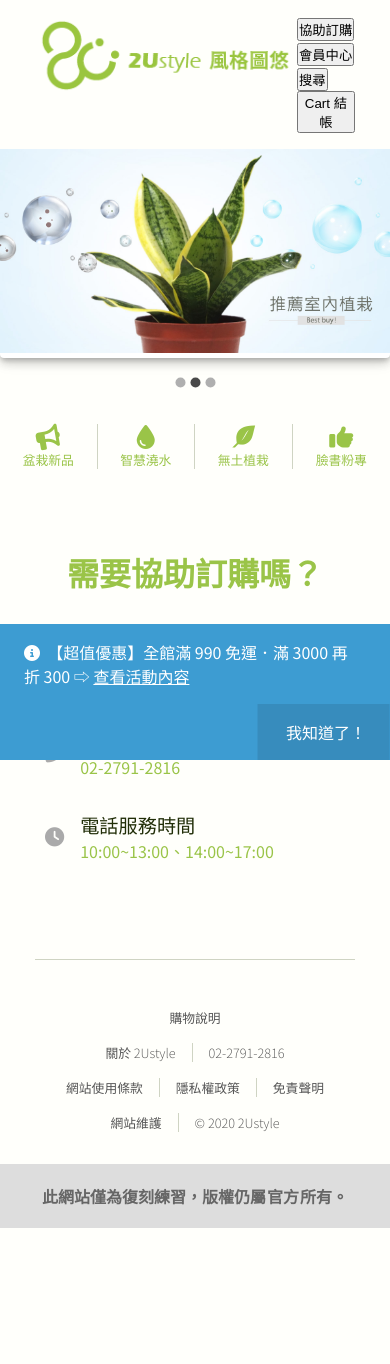
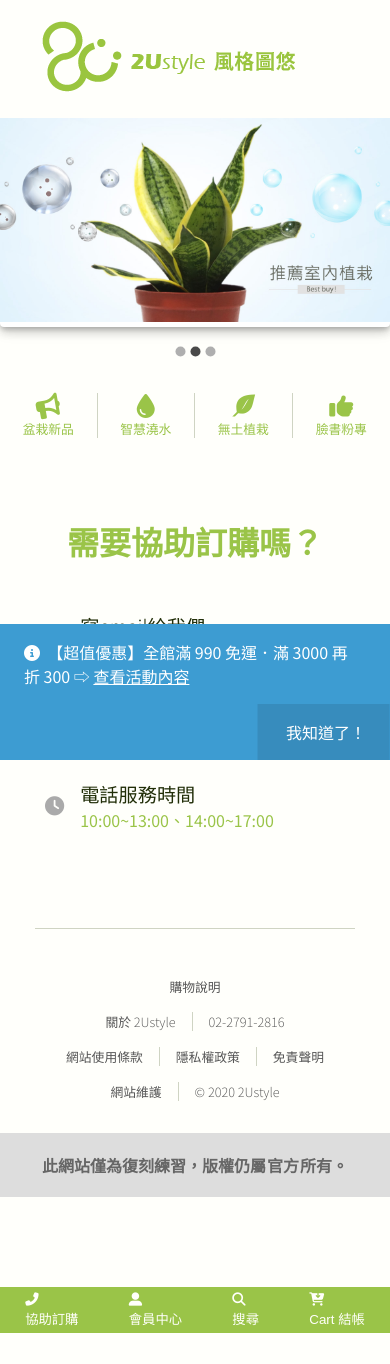
Before and after one commit to RediChen/web_remake_2Ustyle, a React (Create React App) app: page / in a window 390 px wide. After the commit the page ends 1333 px from the top, so only its background shows below. Built offline with nearby package versions, Linux system fonts and the light colour scheme.

Commit message:
累積進度

```diff
--- a/src/style/style.css
+++ b/src/style/style.css
@@ -57,6 +57,93 @@ img {
 
 ul {
   list-style: none;
+}
+
+button {
+  border: none;
+}
+
+.contact-box {
+  margin: 5rem 0;
+}
+
+.contact-box h1 {
+  margin-bottom: 2rem;
+  text-align: center;
+  color: #9ac448;
+  font-size: 2rem;
+  font-weight: 700;
+}
+
+.contact-box > div {
+  display: -webkit-box;
+  display: -ms-flexbox;
+  display: flex;
+  margin: 0 auto;
+  -webkit-box-pack: justify;
+      -ms-flex-pack: justify;
+          justify-content: space-between;
+}
+
+@media screen and (min-width: 992px) {
+  .contact-box > div {
+    -webkit-box-orient: horizontal;
+    -webkit-box-direction: normal;
+        -ms-flex-direction: row;
+            flex-direction: row;
+  }
+}
+
+@media screen and (max-width: 1279.98px) {
+  .contact-box > div {
+    -webkit-box-orient: vertical;
+    -webkit-box-direction: normal;
+        -ms-flex-direction: column;
+            flex-direction: column;
+    width: 300px;
+  }
+}
+
+.contact-box > div h2 {
+  font-size: 1.2rem;
+  font-weight: 300;
+}
+
+.home-contact-card {
+  display: -webkit-box;
+  display: -ms-flexbox;
+  display: flex;
+  -webkit-box-align: center;
+      -ms-flex-align: center;
+          align-items: center;
+}
+
+@media screen and (max-width: 1279.98px) {
+  .home-contact-card {
+    margin: 1rem 0;
+  }
+}
+
+.home-contact-card div > *:last-child {
+  color: #9ac448;
+}
+
+.home-contact-card i {
+  margin-right: 1rem;
+  font-size: 1.2rem;
+  color: #aaa;
+}
+
+.home-contact-card:nth-child(1) > i::before {
+  content: "\f0e0";
+}
+
+.home-contact-card:nth-child(2) > i::before {
+  content: "\f879";
+}
+
+.home-contact-card:nth-child(3) > i::before {
+  content: "\f017";
 }
 
 nav {
@@ -212,89 +299,6 @@ nav {
 #nav-tool .cart-btn a img {
   width: 1.5rem;
   margin-right: 0.25rem;
-}
-
-.contact-box {
-  margin: 5rem 0;
-}
-
-.contact-box h1 {
-  margin-bottom: 2rem;
-  text-align: center;
-  color: #9ac448;
-  font-size: 2rem;
-  font-weight: 700;
-}
-
-.contact-box > div {
-  display: -webkit-box;
-  display: -ms-flexbox;
-  display: flex;
-  margin: 0 auto;
-  -webkit-box-pack: justify;
-      -ms-flex-pack: justify;
-          justify-content: space-between;
-}
-
-@media screen and (min-width: 992px) {
-  .contact-box > div {
-    -webkit-box-orient: horizontal;
-    -webkit-box-direction: normal;
-        -ms-flex-direction: row;
-            flex-direction: row;
-  }
-}
-
-@media screen and (max-width: 1279.98px) {
-  .contact-box > div {
-    -webkit-box-orient: vertical;
-    -webkit-box-direction: normal;
-        -ms-flex-direction: column;
-            flex-direction: column;
-    width: 300px;
-  }
-}
-
-.contact-box > div h2 {
-  font-size: 1.2rem;
-  font-weight: 300;
-}
-
-.home-contact-card {
-  display: -webkit-box;
-  display: -ms-flexbox;
-  display: flex;
-  -webkit-box-align: center;
-      -ms-flex-align: center;
-          align-items: center;
-}
-
-@media screen and (max-width: 1279.98px) {
-  .home-contact-card {
-    margin: 1rem 0;
-  }
-}
-
-.home-contact-card div > *:last-child {
-  color: #9ac448;
-}
-
-.home-contact-card i {
-  margin-right: 1rem;
-  font-size: 1.2rem;
-  color: #aaa;
-}
-
-.home-contact-card:nth-child(1) > i::before {
-  content: "\f0e0";
-}
-
-.home-contact-card:nth-child(2) > i::before {
-  content: "\f879";
-}
-
-.home-contact-card:nth-child(3) > i::before {
-  content: "\f017";
 }
 
 /*
@@ -460,6 +464,52 @@ note: 須留意有些介面縱使在移動裝置
   #info-box button i::before {
     content: "";
   }
+}
+
+#nav-mobile {
+  width: 100%;
+  margin-left: -9vw;
+  background-color: #9ac448;
+  display: -webkit-box;
+  display: -ms-flexbox;
+  display: flex;
+  -ms-flex-pack: distribute;
+      justify-content: space-around;
+  position: absolute;
+  bottom: 0;
+}
+
+#nav-mobile button {
+  padding: 5px 0;
+  background-color: transparent;
+  color: #fffffb;
+  display: -webkit-box;
+  display: -ms-flexbox;
+  display: flex;
+  -webkit-box-orient: vertical;
+  -webkit-box-direction: normal;
+      -ms-flex-direction: column;
+          flex-direction: column;
+}
+
+#nav-mobile button i::before {
+  margin-bottom: 3px;
+}
+
+#nav-mobile li:nth-child(1) button i::before {
+  content: '\f879';
+}
+
+#nav-mobile li:nth-child(2) button i::before {
+  content: '\f406';
+}
+
+#nav-mobile li:nth-child(3) button i::before {
+  content: '\f002';
+}
+
+#nav-mobile li:nth-child(4) button i::before {
+  content: '\f218';
 }
 
 @media screen and (min-width: 768px) {
@@ -803,7 +853,7 @@ body {
   border-right: 1px solid #cfd4c3;
 }
 
-.font-awesome-solid, #nav-tool form button i::before, .home-contact-card i, #info-box p i::before, #info-box button i::before, #home-nav li i::before {
+.font-awesome-solid, .home-contact-card i, #nav-tool form button i::before, #info-box p i::before, #info-box button i::before, #nav-mobile button i::before, #home-nav li i::before {
   display: inline-block;
   font-style: normal;
   font-variant: normal;
--- a/src/style/style.sass
+++ b/src/style/style.sass
@@ -1,10 +1,11 @@
 @import url("https://fonts.googleapis.com/css2?family=Noto+Sans+TC:wght@200;300;400;500;700;900&display=swap")
 @import "./_var"
 @import "./_reset"
+@import "../00_commonComponents/_contactBox"
 @import "../00_layoutBase/sass/_nav"
-@import "../00_commonComponents/_contactBox"
 @import "../00_layoutBase/sass/_footer"
 @import "../00_layoutBase/sass/_infoBox"
+@import "../00_layoutBase/sass/_navMobile"
 @import "../01_homePage/sass/_homePage"
 @import "../01_homePage/sass/_homeCarousel"
 @import "../90_singlePage/_layoutSinglePage"
```
